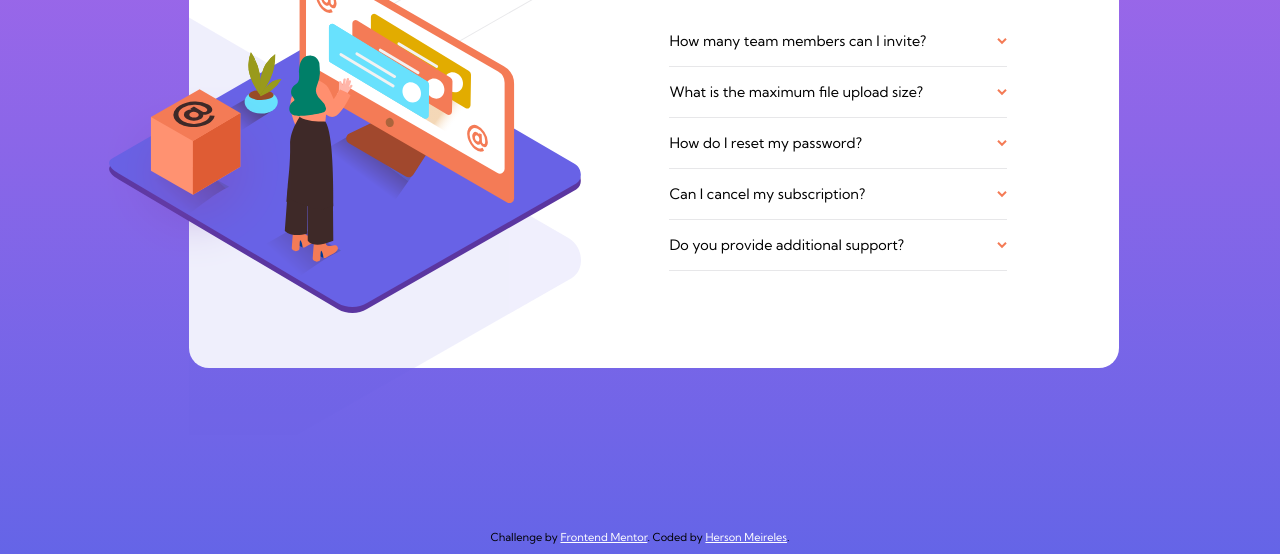
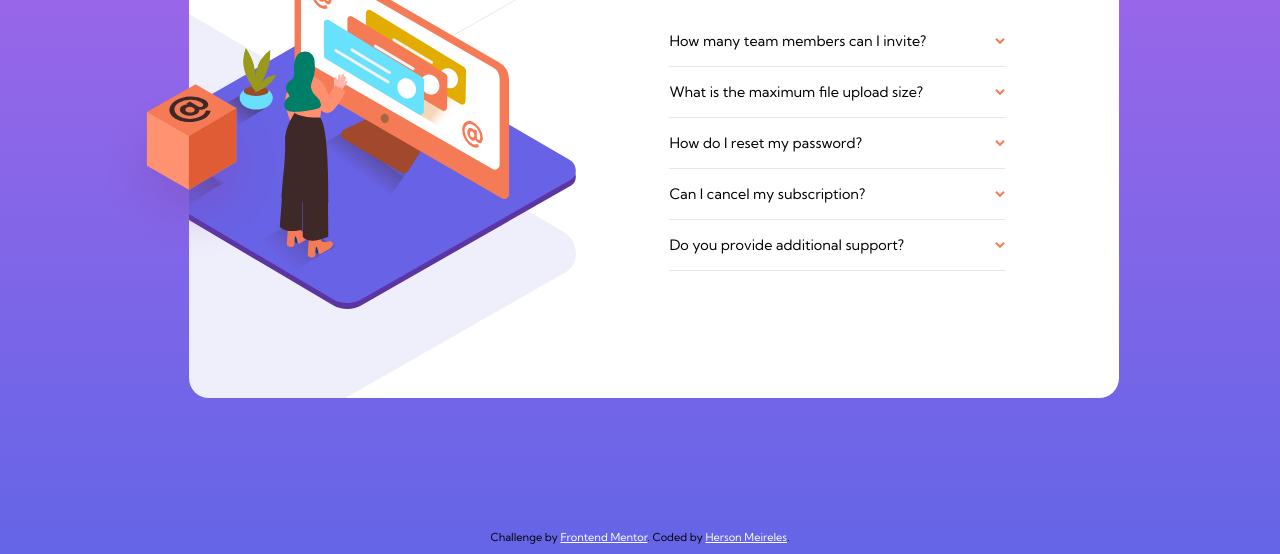
Before and after one commit to Hersonmei/FAQ-accordion-card-, a plain HTML site: page index.html in a window 1280 px wide. Shown: the part 246-800 px from the top of the page. Drawn offline with Linux system fonts and the light colour scheme.

Commit message:
Finalização projeto

```diff
--- a/index.html
+++ b/index.html
@@ -22,8 +22,9 @@
       <img class="image shadow mobile" src="./images/bg-pattern-mobile.svg" alt="">
 
 
-      <div class="hidden desktop"><img src="./images/illustration-woman-online-desktop.svg" alt=""></div>
-      <img class="box desktop" src="./images/illustration-box-desktop.svg" alt="">
+
+      <img class="hidden" src="./images/illustration-woman-online-desktop.svg" alt="">
+      <img class="box" src="./images/illustration-box-desktop.svg" alt="">
     </div>
 
     <section>
--- a/script.js
+++ b/script.js
@@ -7,12 +7,12 @@ const arrow = document.querySelectorAll('.arrow')
 space.forEach((spac, idx) => {
     spac.addEventListener('click', () => {
         removeActiveClasse()
-        // removeShowClasse()
+        removeShowClasse()
         removeRotateClasse()
 
         question[idx].classList.add('active')
         answer[idx].classList.toggle('show')
-        arrow[idx].classList.add('rotate')
+        arrow[idx].classList.toggle('rotate')
     })
 })
 
--- a/styles.css
+++ b/styles.css
@@ -143,35 +143,37 @@ footer{
   }
 
   main{
-    display: grid;
-    grid-template-columns: auto 1fr;
+    display: flex;
     width: 930px;
-    max-height: 30rem;
+    max-height: 510px;
   }
 
   .img-container{
     background-image: url(./images/bg-pattern-desktop.svg);
     background-repeat: no-repeat;
-    background-position: 116% 76%;
+    background-position: 117% 71%;
+    overflow: hidden;
   }
 
-  .desktop{
+  .hidden, .box{
     display: block;
-    position: relative;
   }
 
   .hidden{
-    right: 17%;
+    position: relative;
+    right: 18%;
     top: 12%;
   }
 
   .box {
-    right: 19%;
-    bottom: 30%;
-   }
+    position:absolute;
+    bottom: 26%;
+    left: -10%;
+  }
 
   section {
-    padding: 0 7rem 1rem .5rem;
+    width: 37%;
+    padding: 0 0 1rem .5rem;
   }
 
   .title {
@@ -188,7 +190,6 @@ footer{
   .answer {
     font-size: 0.7rem;
     letter-spacing: .4px;
-
   }
 
 
```
